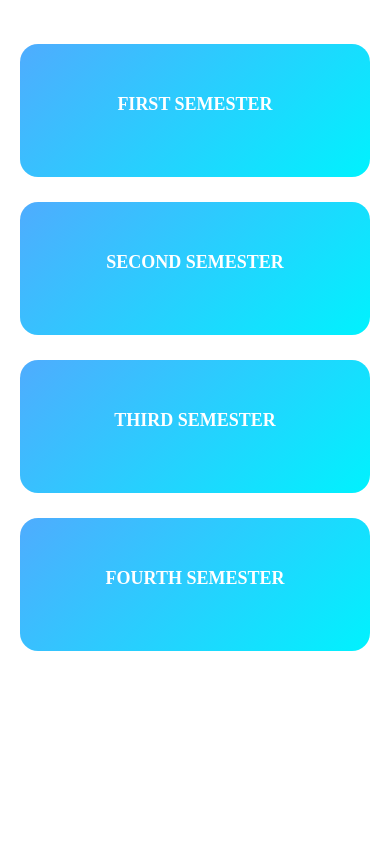
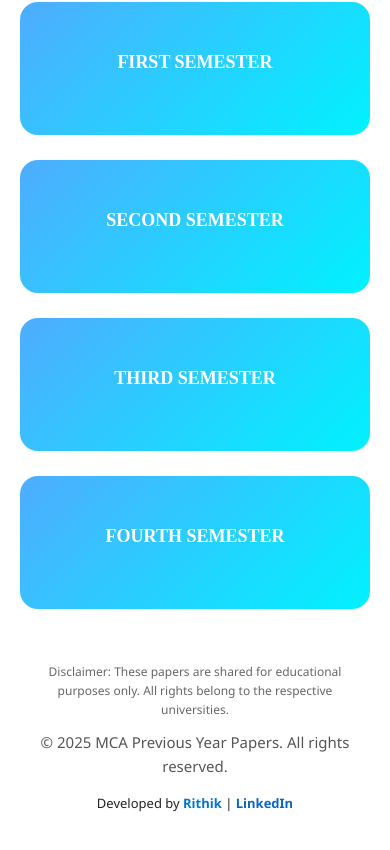
Before and after one commit to rithikku/Paper-Nest, a React app: page / in a window 390 px wide. Shown: the part 520-1370 px from the top of the page. Before the commit the page ends 1231 px from the top, so only its background shows below. Built offline with nearby package versions, Linux system fonts and the light colour scheme.

Commit message:
10th Commit

```diff
--- a/Source/Component/Front.js
+++ b/Source/Component/Front.js
@@ -25,6 +25,20 @@ const Front = () => {
           </Link>
         </li>
       </ul>
+
+      <div className="footer">
+        <p className="disclaimer">Disclaimer: These papers are shared for educational purposes only. All rights belong to the respective universities.</p>
+         <p className="copyright">© {new Date().getFullYear()} MCA Previous Year Papers. All rights reserved.</p>
+          <p className="developer">
+          Developed by <strong>Rithik</strong> |{" "}
+          <a
+            href="https://www.linkedin.com/in/your-linkedin-id"
+            target="_blank"
+            rel="noopener noreferrer">
+            LinkedIn
+          </a>
+        </p>
+      </div>
     </div>
   );
 };
--- a/index.html
+++ b/index.html
@@ -3,7 +3,7 @@
 <head>
     <meta charset="UTF-8">
     <meta name="viewport" content="width=device-width, initial-scale=1.0">
-    <title>Document</title>
+    <title>MCA</title>
     <link rel="stylesheet" href="style.css">
 </head>
 <body>
--- a/style.css
+++ b/style.css
@@ -167,7 +167,7 @@
   display: flex;
   justify-content: space-between;
   align-items: center;
-  min-height: 55vh;
+  min-height: 50vh;
   padding: 40px;
   background: linear-gradient(135deg, #f9f9f9, #e3f2fd);
   font-family: "Segoe UI", Tahoma, Geneva, Verdana, sans-serif;
@@ -351,3 +351,79 @@
     max-width: 300px;
   }
 }
+
+/* Footer  */
+.footer {
+  color: #333;
+  padding: 30px 20px;
+  text-align: center;
+  margin-top: 30px;
+  font-family: "Segoe UI", Tahoma, Geneva, Verdana, sans-serif;
+}
+
+
+.footer p {
+  margin: 8px 0;
+  line-height: 1.6;
+}
+
+.footer .disclaimer {
+  font-size: 15px;
+  color: #666;
+  margin-bottom: 10px;
+}
+
+.footer .copyright {
+  font-size: 15px;
+  color: #555;
+}
+
+.footer .developer {
+  font-size: 15px;
+  margin-top: 15px;
+  color: #222;
+}
+
+.footer .developer strong {
+  color: #0077cc;
+}
+
+.footer .developer a {
+  color: #0a66c2;
+  text-decoration: none;
+  font-weight: 600;
+  display: inline-flex;
+  align-items: center;
+  gap: 6px;
+}
+
+.footer .developer a:hover {
+  color: #005fa3;
+  text-decoration: underline;
+}
+
+/* ✅ Responsive */
+@media (max-width: 768px) {
+  .footer {
+    padding: 20px 15px;
+  }
+  .footer .developer {
+    font-size: 14px;
+  }
+  .footer .disclaimer {
+    font-size: 12px;
+  }
+}
+
+@media (max-width: 480px) {
+  .footer {
+    padding: 15px 10px;
+  }
+  .footer p {
+    font-size: 12px;
+  }
+  .footer .developer {
+    font-size: 13px;
+    flex-direction: column;
+  }
+}
```
